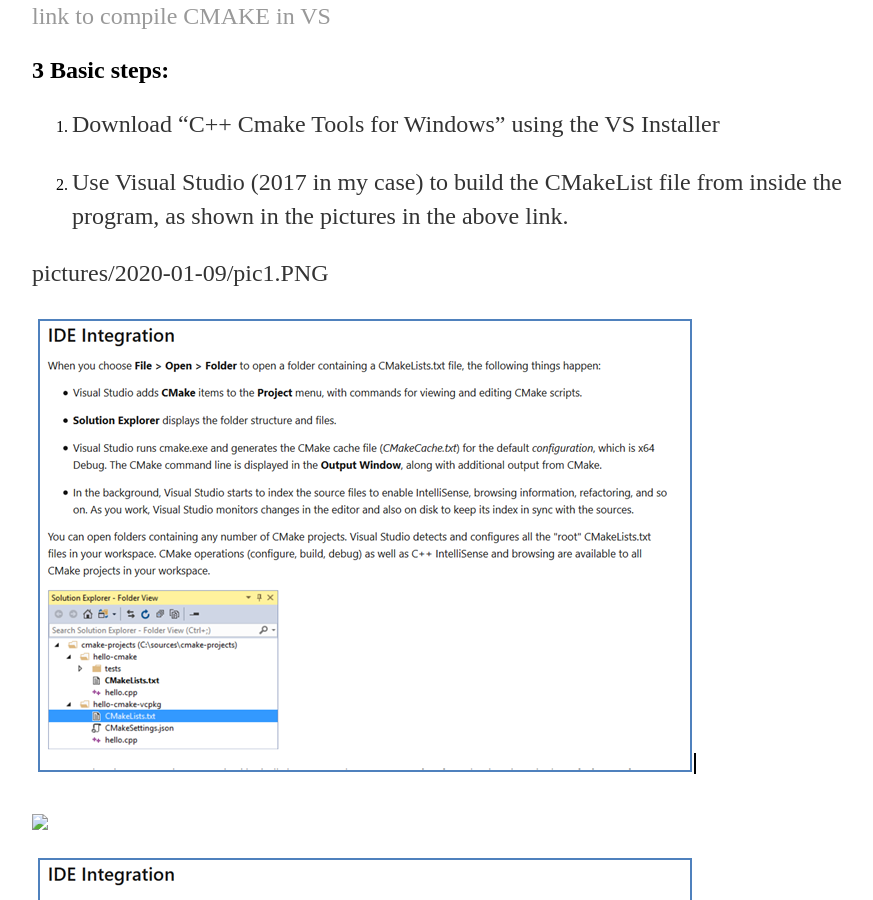
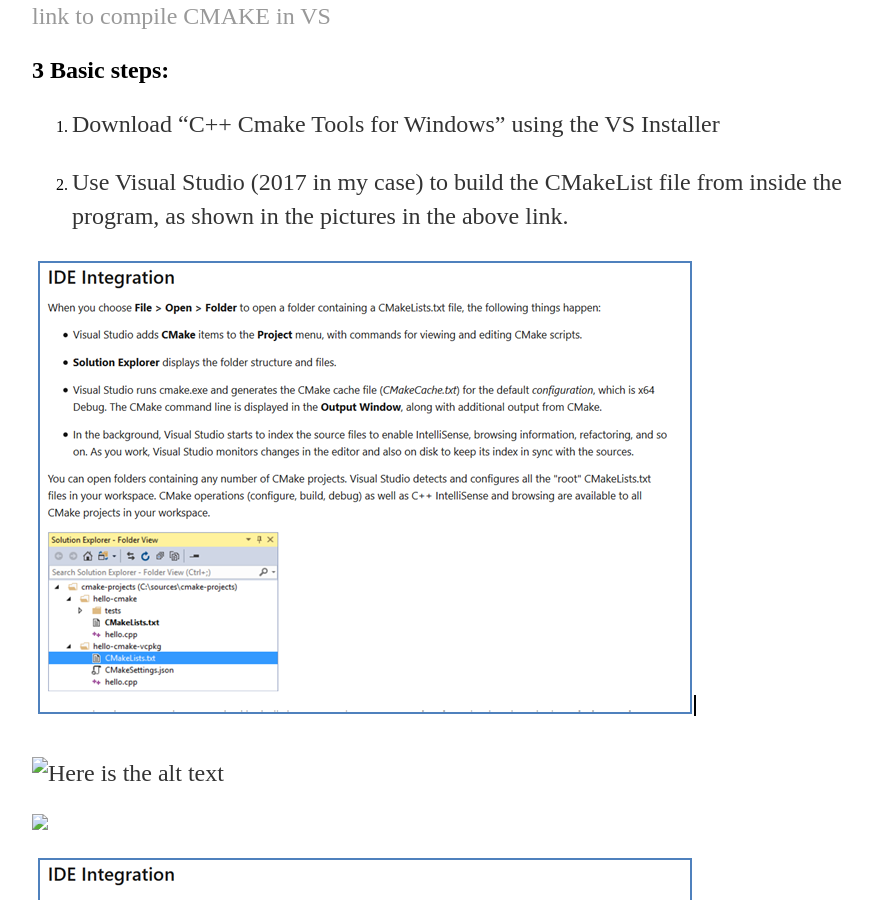
Before and after one commit to lcipolina/lcipolina.github.io, a Jekyll site: the page built from _posts/2020-01-09-Udacity-SFND-installation.md, in a window 1280 px wide and 900 px high, scrolled down 550 px. Shown: the whole window, without its empty margins (160-1033 px from the left). Built offline with Jekyll 4.4.1, drawn with Linux system fonts in a browser that asks for light colours.

Commit message:
Update 2020-01-09-Udacity-SFND-installation.md

```diff
--- a/_posts/2020-01-09-Udacity-SFND-installation.md
+++ b/_posts/2020-01-09-Udacity-SFND-installation.md
@@ -20,9 +20,12 @@
 
 2. Use Visual Studio (2017 in my case) to build the CMakeList file from inside the program, as shown in the pictures in the above link.
 
-pictures/2020-01-09/pic1.PNG
+
 
 ![Here is the alt text](https://github.com/lcipolina/lcipolina.github.io/blob/master/pictures/2020-01-09/pic1.PNG "Here is the Title text")
+
+
+![Here is the alt text](pictures/2020-01-09/pic1.PNG)
 
 <img src="{{lcipolina.github.io}}/pictures/2020-02-09/pic1.PNG" style="display: block; margin: auto;" />
 
```
